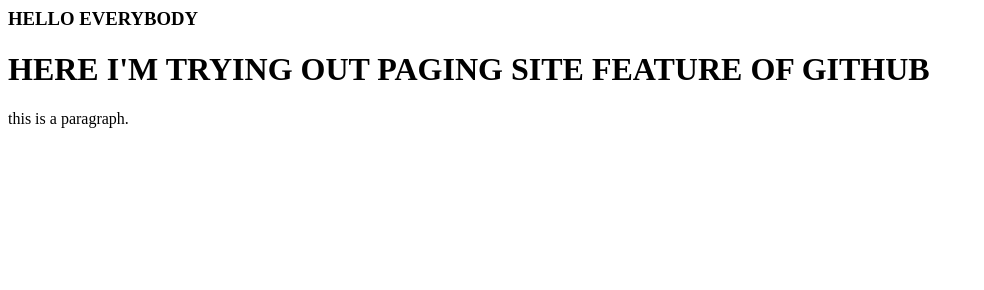
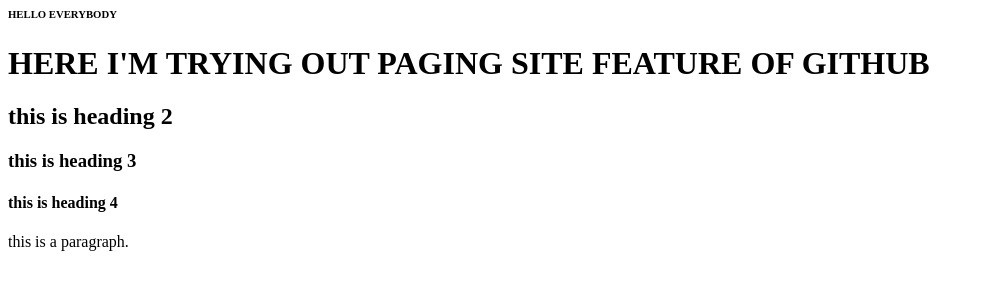
Before and after one commit to CodeCadet/testing-paging, a plain HTML site: page index.html in a window 1280 px wide. Shown: the whole page, without its empty margins (0-984 px from the left). Drawn offline with Linux system fonts and the light colour scheme.

Commit message:
added just to brush up.

```diff
--- a/index.html
+++ b/index.html
@@ -1,8 +1,11 @@
 <html>
 
 <body>
-<h3> HELLO EVERYBODY  </h3>
+<h6> HELLO EVERYBODY  </h6>
 <h1> HERE I'M TRYING OUT PAGING SITE FEATURE OF GITHUB </h1>
+<h2> this is heading 2</h2>
+<h3> this is heading 3 </h3>
+<h4> this is heading 4 </h4>
 <p> this is a paragraph. </p>
 </body>
 
```
